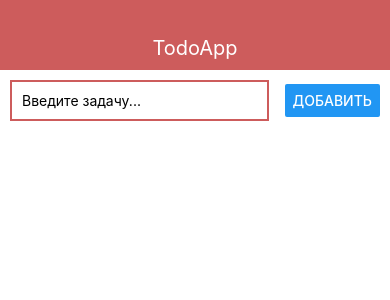
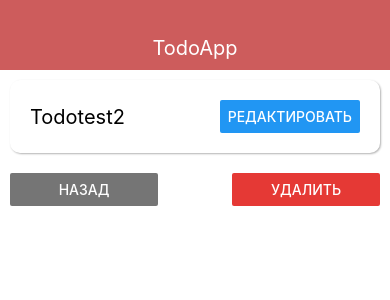
Before and after one commit to Trifle22/react-native-course, a React Native app: screen / in a window 390 px wide. Shown: the top 300 px of the page. Built offline with nearby package versions, Linux system fonts and the light colour scheme.

Commit message:
+new components + screens +stylesFile

```diff
--- a/App.js
+++ b/App.js
@@ -1,11 +1,17 @@
 import React, {useState} from 'react';
-import { StyleSheet, View, FlatList } from 'react-native';
-import { Navbar } from './src/Navbar';
-import { AddTodo } from './src/AddTodo';
-import { Todo } from './src/Todo';
+import { StyleSheet, View } from 'react-native';
+import { Navbar } from './src/components/Navbar';
+import {MainScreen} from './src/screens/MainScreen';
+import {TodoScreen} from './src/screens/TodoScreen';
 
 export default function App() {
-  const [todos, setTodos] = useState([])
+  const [todoId, setTodoId] = useState('2')
+  const [todos, setTodos] = useState([
+    {id: '1', title: 'Todotest1'},
+    {id: '2', title: 'Todotest2'},
+    {id: '3', title: 'Todotest3'},
+    {id: '4', title: 'Todotest4'}
+  ])
 
   const addTodo = (title) => {
 
@@ -21,19 +27,25 @@
     setTodos(prev => prev.filter(todo => todo.id !== id))
   }
 
+  let content = (
+    <MainScreen
+    todos={todos}
+    addTodo={addTodo}
+    removeTodo={removeTodo}
+    openTodo={setTodoId}
+    />
+  )
+
+  if (todoId) {
+    const selectedTodo = todos.find(todo => todo.id === todoId)
+    content = <TodoScreen goBack={() => setTodoId(null)} todo={selectedTodo}/>
+  }
+
   return (
     <View>
       <Navbar title="TodoApp"/>
       <View style={styles.content}>
-      <AddTodo onSubmit={addTodo}/>
-
-      <FlatList
-      keyExtractor={item => item.id.toString()}
-      data={todos}
-      renderItem={({item}) => (
-        <Todo todo={item} onRemove={removeTodo}/>
-      )}
-      />
+        { content }
       </View>
     </View>
   );
--- a/src/AddTodo.js
+++ b/src/components/AddTodo.js
@@ -1,5 +1,6 @@
 import React, {useState} from 'react';
 import {View, StyleSheet, TextInput, Button, Alert} from 'react-native';
+import { THEME } from '../theme';
 
 export const AddTodo = ({ onSubmit }) => {
   const [value, setValue] = useState('')
@@ -40,9 +41,10 @@
   input : {
     width: '70%',
     borderStyle: 'solid',
-    borderWidth: 2,
-    borderColor: 'indianred',
+    borderBottomWidth: 2,
+    borderBottomColor: THEME.main_color,
     padding: 10,
+    paddingLeft: 0,
   }
 
 })
--- a/src/Navbar.js
+++ b/src/components/Navbar.js
@@ -1,6 +1,6 @@
 import React from 'react';
 import {View, Text, StyleSheet} from 'react-native';
-
+import {THEME} from '../theme';
 
 export const Navbar = ({title}) => {
   return (
@@ -15,8 +15,9 @@
     height: 70,
       alignItems: 'center',
       justifyContent: 'flex-end',
-      backgroundColor: 'indianred',
+      backgroundColor: THEME.main_color,
       paddingBottom: 10,
+      marginBottom: 10,
   },
 
   text: {
--- a/src/Todo.js
+++ b/src/components/Todo.js
@@ -1,11 +1,11 @@
 import React from 'react';
 import { Text, View, StyleSheet, TouchableOpacity } from 'react-native';
 
-export const Todo = ({ todo, onRemove }) => {
+export const Todo = ({ todo, onRemove, onOpen }) => {
   return (
     <TouchableOpacity
     activeOpacity={0.2}
-    onPress={() => console.log('Press', todo.id)}
+    onPress={() => onOpen(todo.id)}
     onLongPress={onRemove.bind(null, todo.id)}
     >
     <View style={styles.todo}>
--- /dev/null
+++ b/src/components/ui/AppCard.js
@@ -0,0 +1,27 @@
+import React from 'react';
+import { View, StyleSheet } from 'react-native'
+
+export const AppCard = props => (
+  <View style={ {...styles.default, ...props.style} }>
+    {props.children}
+  </View>
+)
+
+const styles = StyleSheet.create({
+  default : {
+    padding: 20,
+    flexDirection: 'row',
+    alignItems: 'center',
+    justifyContent: 'space-between',
+    shadowColor: 'black',
+    shadowRadius: 2,
+    shadowOpacity: 0.3,
+    shadowOffset: {
+      width: 1,
+      height: 1,
+    },
+    backgroundColor: 'white',
+    borderRadius: 10,
+
+  }
+})
--- /dev/null
+++ b/src/screens/MainScreen.js
@@ -0,0 +1,23 @@
+import React from 'react';
+import {StyleSheet, View, FlatList} from 'react-native';
+import {AddTodo} from '../components/AddTodo';
+import {Todo} from '../components/Todo';
+
+export const MainScreen = ({addTodo, todos, removeTodo, openTodo}) => {
+  return (
+    <View>
+      <AddTodo onSubmit={addTodo}/>
+      <FlatList
+      keyExtractor={item => item.id.toString()}
+      data={todos}
+      renderItem={({item}) => (
+        <Todo todo={item} onRemove={removeTodo} onOpen={openTodo}/>
+      )}
+      />
+    </View>
+  )
+}
+
+const styles = StyleSheet.create({
+
+})
--- /dev/null
+++ b/src/screens/TodoScreen.js
@@ -0,0 +1,46 @@
+import React from 'react';
+import {StyleSheet, View, Text, Button} from 'react-native';
+import {THEME} from '../theme';
+import {AppCard} from '../components/ui/AppCard';
+
+export const TodoScreen = ({goBack, todo}) => {
+  return (
+    <View>
+      <AppCard style={styles.card}>
+      <Text style={styles.title}>{todo.title}</Text>
+      <Button title="Редактировать"></Button>
+      </AppCard>
+
+      <View style={styles.buttons}>
+        <View style={styles.button}>
+          <Button
+          title="Назад"
+          onPress={goBack}
+          color={THEME.grey_color}/>
+        </View>
+        <View style={styles.button}>
+          <Button
+          title="Удалить"
+          color={THEME.danger_color}
+          onPress={() => console.log('To Remove')}/>
+        </View>
+      </View>
+    </View>
+  )
+}
+
+const styles = StyleSheet.create({
+  buttons : {
+    flexDirection: 'row',
+    justifyContent: 'space-between',
+  },
+  button: {
+    width: '40%',
+  },
+  title: {
+    fontSize: 20,
+  },
+  card: {
+    marginBottom: 20,
+  }
+})
--- /dev/null
+++ b/src/theme.js
@@ -0,0 +1,6 @@
+export const THEME = {
+  danger_color: '#e53935',
+  grey_color: '#757575',
+  main_color: 'indianred',
+
+}
```
